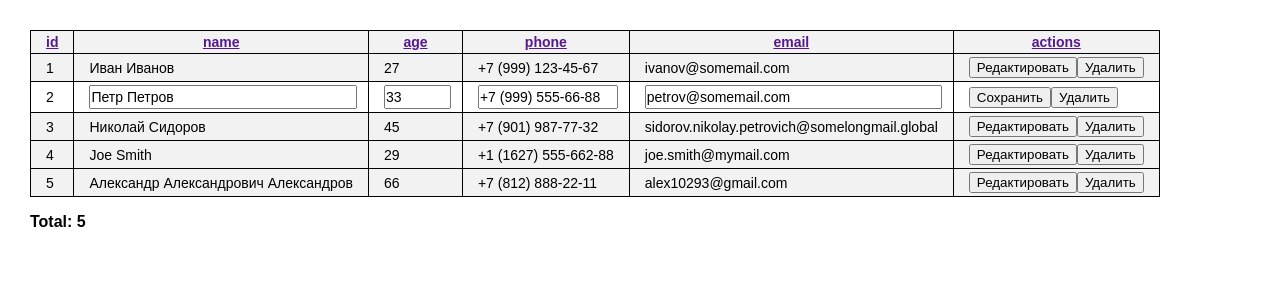
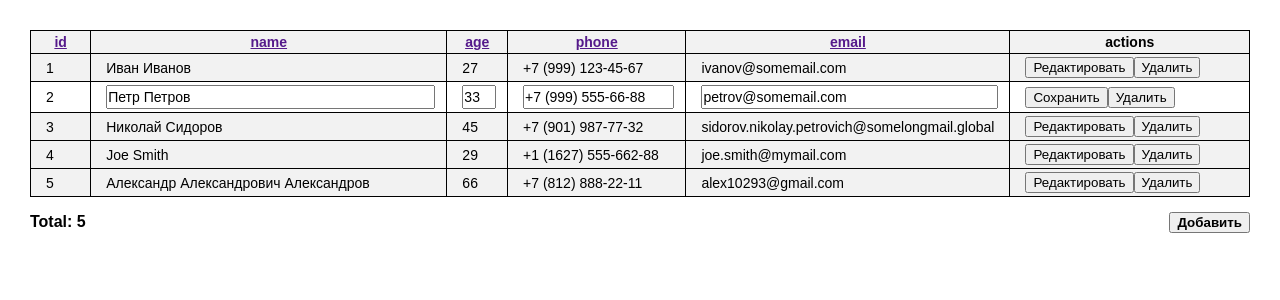
Before and after one commit to sergeydushechkin/netbox-tasks, a React app in the folder netbox-2/: page / in a window 1280 px wide. Shown: the top 300 px of the page. Built offline with nearby package versions, Linux system fonts and the light colour scheme.

Commit message:
Add new section to table. Modify style Add Additions component.

```diff
--- a/netbox-2/markup/style.css
+++ b/netbox-2/markup/style.css
@@ -5,6 +5,7 @@ body {
 }
 
 .table {
+  width: 100%;
   border: 1px solid black;
   border-collapse: collapse;
   background-color: #f2f2f2;
@@ -12,6 +13,30 @@ body {
 
 .table__header {
   position: relative;
+}
+
+.table__header:nth-child(1) {
+  width: 5%;
+}
+
+.table__header:nth-child(2) {
+  width: 30%;
+}
+
+.table__header:nth-child(3) {
+  width: 5%;
+}
+
+.table__header:nth-child(4) {
+  width: 15%;
+}
+
+.table__header:nth-child(5) {
+  width: 25%;
+}
+
+.table__header:nth-child(6) {
+  width: 20%;
 }
 
 .table__header::after {
@@ -44,7 +69,17 @@ body {
   padding: 2px 0;
 }
 
-.total {
+.additions {
+  display: flex;
+  justify-content: space-between;
+  align-items: center;
+}
+
+.additions__total {
   font-size: 16px;
   font-weight: bold;
 }
+
+.additions__add-button {
+  font-weight: bold;
+}
--- a/netbox-2/public/style.css
+++ b/netbox-2/public/style.css
@@ -5,6 +5,7 @@ body {
 }
 
 .table {
+  width: 100%;
   border: 1px solid black;
   border-collapse: collapse;
   background-color: #f2f2f2;
@@ -12,6 +13,30 @@ body {
 
 .table__header {
   position: relative;
+}
+
+.table__header:nth-child(1) {
+  width: 5%;
+}
+
+.table__header:nth-child(2) {
+  width: 30%;
+}
+
+.table__header:nth-child(3) {
+  width: 5%;
+}
+
+.table__header:nth-child(4) {
+  width: 15%;
+}
+
+.table__header:nth-child(5) {
+  width: 25%;
+}
+
+.table__header:nth-child(6) {
+  width: 20%;
 }
 
 .table__header::after {
@@ -44,7 +69,17 @@ body {
   padding: 2px 0;
 }
 
-.total {
+.additions {
+  display: flex;
+  justify-content: space-between;
+  align-items: center;
+}
+
+.additions__total {
   font-size: 16px;
   font-weight: bold;
 }
+
+.additions__add-button {
+  font-weight: bold;
+}
--- /dev/null
+++ b/netbox-2/src/components/additions/additions.jsx
@@ -0,0 +1,22 @@
+import React from "react";
+import PropTypes from "prop-types";
+
+import Total from "../total/total.jsx";
+import NewButton from "../new-button/new-button.jsx";
+
+const Additions = (props) => {
+  const {tableData} = props;
+
+  return (
+    <div className="additions">
+      <Total value={tableData.length}/>
+      <NewButton />
+    </div>
+  );
+};
+
+Additions.propTypes = {
+  tableData: PropTypes.array.isRequired,
+};
+
+export default Additions;
--- a/netbox-2/src/components/app/app.jsx
+++ b/netbox-2/src/components/app/app.jsx
@@ -1,12 +1,16 @@
 import React from "react";
 import PropTypes from "prop-types";
 import Table from "../table/table.jsx";
+import Additions from "../additions/additions.jsx";
 
 const App = (props) => {
   const {data} = props;
 
   return (
+    <React.Fragment>
     <Table tableData={data}/>
+      <Additions tableData={data} />
+    </React.Fragment>
   );
 };
 
--- /dev/null
+++ b/netbox-2/src/components/new-button/new-button.jsx
@@ -0,0 +1,11 @@
+import React from "react";
+
+const NewButton = (props) => {
+  const {} = props;
+
+  return (
+    <button className="additions__add-button">Добавить</button>
+  );
+};
+
+export default NewButton;
--- a/netbox-2/src/components/table-header/table-header.jsx
+++ b/netbox-2/src/components/table-header/table-header.jsx
@@ -11,7 +11,7 @@ const TableHeader = (props) => {
       <th className="table__header"><a href="">age</a></th>
       <th className="table__header"><a href="">phone</a></th>
       <th className="table__header"><a href="">email</a></th>
-      <th className="table__header"><a href="">actions</a></th>
+      <th className="table__header">actions</th>
     </tr>
   );
 };
--- a/netbox-2/src/components/table/table.jsx
+++ b/netbox-2/src/components/table/table.jsx
@@ -4,7 +4,6 @@ import PropTypes from "prop-types";
 import TableHeader from "../table-header/table-header.jsx";
 import TableRow from "../table-row/table-row.jsx";
 import TableActiveRow from "../table-active-row/table-active-row.jsx";
-import Total from "../total/total.jsx";
 
 const Table = (props) => {
   const {tableData} = props;
@@ -12,6 +11,7 @@ const Table = (props) => {
 
   const handleSave = (formData) => {
     console.log(formData);
+    setActiveRowId(null);
   };
 
   const handleCancel = () => {
@@ -27,7 +27,6 @@ const Table = (props) => {
   };
 
   return (
-    <React.Fragment>
     <table className="table">
       <tbody>
         <TableHeader />
@@ -41,8 +40,6 @@ const Table = (props) => {
         }
       </tbody>
     </table>
-      <Total value={tableData.length}/>
-    </React.Fragment>
   );
 };
 
--- a/netbox-2/src/components/total/total.jsx
+++ b/netbox-2/src/components/total/total.jsx
@@ -4,7 +4,7 @@ import PropTypes from "prop-types";
 const Total = (props) => {
   const {value} = props;
   return (
-    <p className="total">Total: {value}</p>
+    <p className="additions__total">Total: {value}</p>
   );
 };
 
```
Also changed, not shown: netbox-2/markup/index.html (+5 -2 lines). Lines whose indentation alone changed are shown as unchanged.
